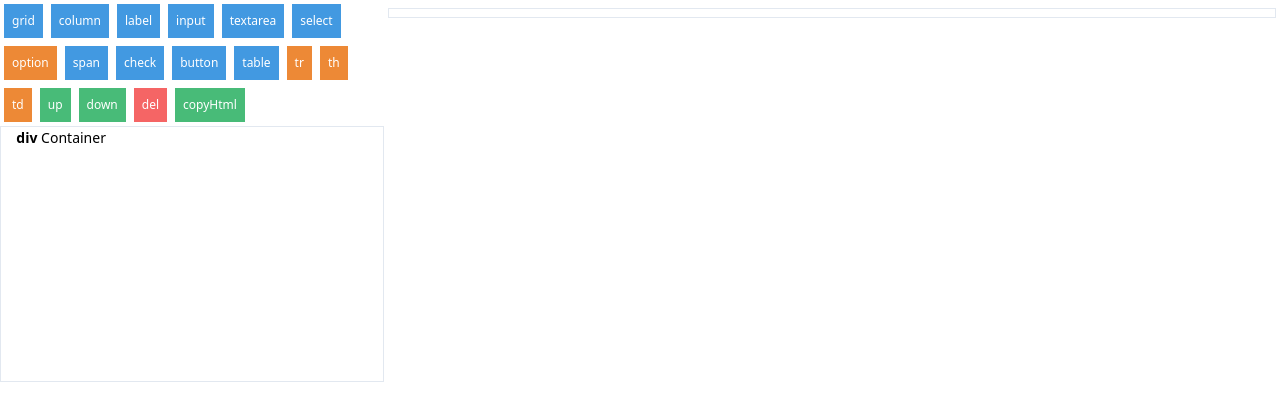
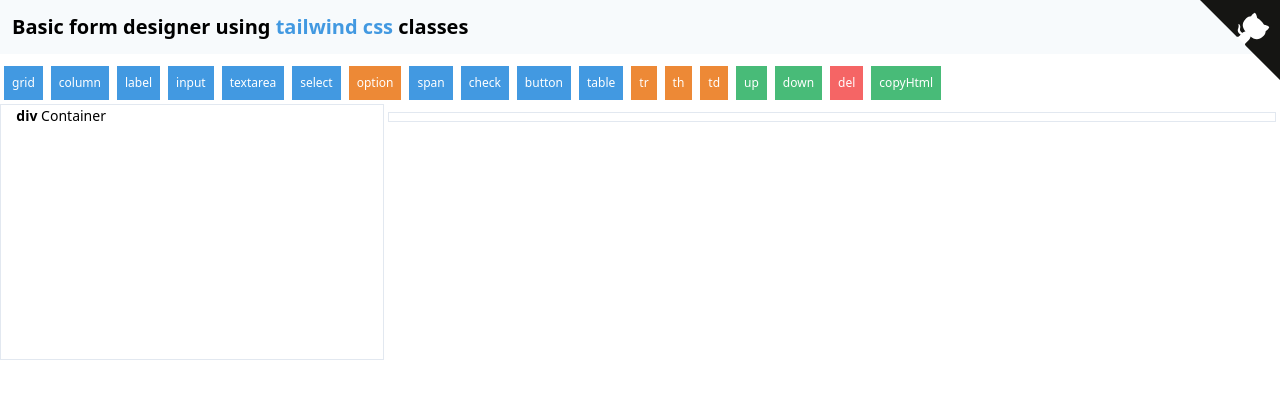
Before and after one commit to hector-co/form-designer, a Vue app: page / in a window 1280 px wide. Shown: the top 420 px of the page. Built offline with nearby package versions, Linux system fonts and the light colour scheme; what vue-js-modal would draw is missing.

Commit message:
adding title and github link

```diff
--- a/src/App.vue
+++ b/src/App.vue
@@ -1,7 +1,38 @@
 <template>
   <div id="app">
-    <div class="flex flex-wrap lg:flex-no-wrap">
-      <div class="left-panel flex flex-wrap">
+    <a href="https://github.com/hector-co/form-designer" class="github-corner" aria-label="View source on GitHub">
+      <svg
+        width="80"
+        height="80"
+        viewBox="0 0 250 250"
+        style="fill:#151513; color:#fff; position: absolute; top: 0; border: 0; right: 0;"
+        aria-hidden="true"
+      >
+        <path d="M0,0 L115,115 L130,115 L142,142 L250,250 L250,0 Z" />
+        <path
+          d="M128.3,109.0 C113.8,99.7 119.0,89.6 119.0,89.6 C122.0,82.7 120.5,78.6 120.5,78.6 C119.2,72.0 123.4,76.3 123.4,76.3 C127.3,80.9 125.5,87.3 125.5,87.3 C122.9,97.6 130.6,101.9 134.4,103.2"
+          fill="currentColor"
+          style="transform-origin: 130px 106px;"
+          class="octo-arm"
+        />
+        <path
+          d="M115.0,115.0 C114.9,115.1 118.7,116.5 119.8,115.4 L133.7,101.6 C136.9,99.2 139.9,98.4 142.2,98.6 C133.8,88.0 127.5,74.4 143.8,58.0 C148.5,53.4 154.0,51.2 159.7,51.0 C160.3,49.4 163.2,43.6 171.4,40.1 C171.4,40.1 176.1,42.5 178.8,56.2 C183.1,58.6 187.2,61.8 190.9,65.4 C194.5,69.0 197.7,73.2 200.1,77.6 C213.8,80.2 216.3,84.9 216.3,84.9 C212.7,93.1 206.9,96.0 205.4,96.6 C205.1,102.4 203.0,107.8 198.3,112.5 C181.9,128.9 168.3,122.5 157.7,114.1 C157.9,116.9 156.7,120.9 152.7,124.9 L141.0,136.5 C139.8,137.7 141.6,141.9 141.8,141.8 Z"
+          fill="currentColor"
+          class="octo-body"
+        />
+      </svg>
+    </a>
+    <div class="flex flex-wrap">
+      <div class="w-full mb-2 p-3 bg-gray-100">
+        <label class="block text-xl font-bold">
+          Basic form designer using
+          <a
+            class="text-blue-500"
+            target="_blank"
+            href="https://tailwindcss.com/"
+          >tailwind css</a> classes
+        </label>
+      </div>
       <div class="w-full">
         <button
           @click="addGrid"
@@ -84,11 +115,12 @@
           class="bg-green-500 hover:bg-green-700 text-white py-2 px-2 mx-1 my-1 text-xs"
         >copyHtml</button>
       </div>
-
+    </div>
+    <div class="flex flex-wrap lg:flex-no-wrap">
+      <div class="left-panel flex flex-wrap">
         <div class="tree-container mb-2 border w-full md:w-1/2 lg:w-full overflow-y-auto">
           <TreeView :model="root"></TreeView>
         </div>
-
         <div
           ref="propsContainer"
           class="properties-container w-full md:w-1/2 lg:w-full overflow-y-auto"
@@ -259,4 +291,30 @@
     min-width: 24rem;
   }
 }
+
+.github-corner:hover .octo-arm {
+  animation: octocat-wave 560ms ease-in-out;
+}
+@keyframes octocat-wave {
+  0%,
+  100% {
+    transform: rotate(0);
+  }
+  20%,
+  60% {
+    transform: rotate(-25deg);
+  }
+  40%,
+  80% {
+    transform: rotate(10deg);
+  }
+}
+@media (max-width: 500px) {
+  .github-corner:hover .octo-arm {
+    animation: none;
+  }
+  .github-corner .octo-arm {
+    animation: octocat-wave 560ms ease-in-out;
+  }
+}
 </style>
```
Lines whose indentation alone changed are shown as unchanged.
